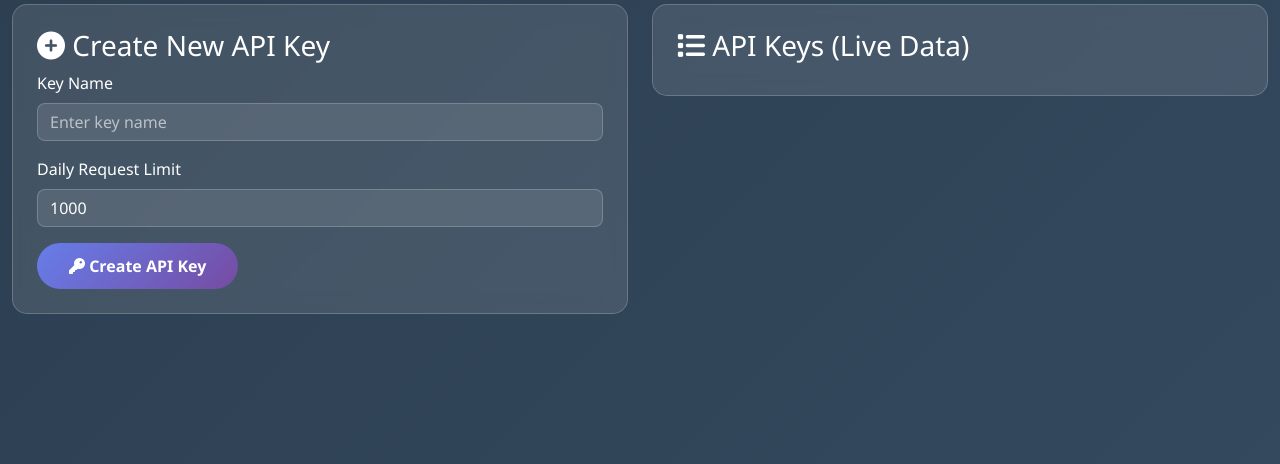
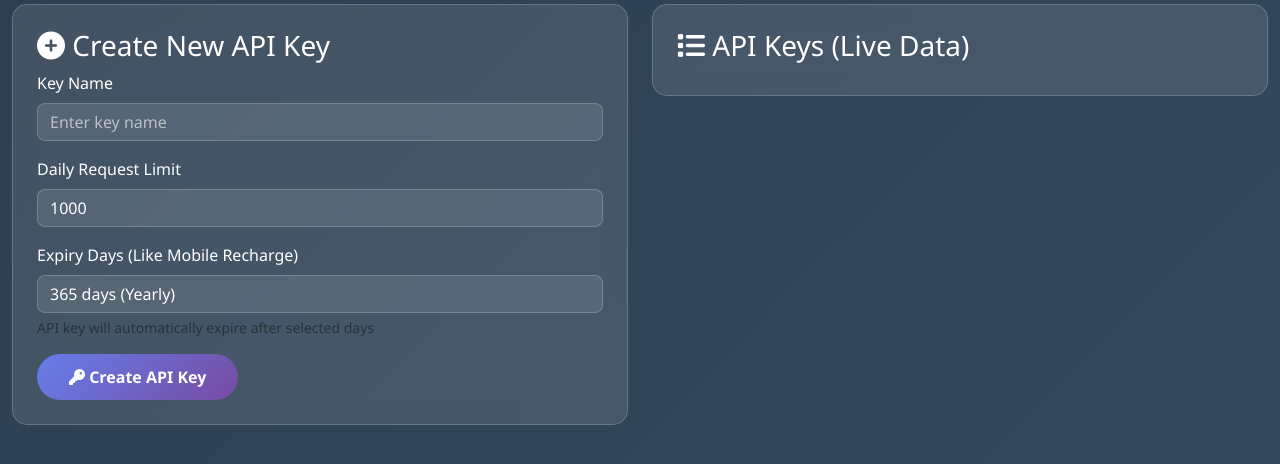
Before and after one commit to Probotsvip/over, a Flask app: template templates/admin_unified.html in a window 1280 px wide, after a click on "API Management". Shown: the part 269-733 px from the top of the page. Run offline with Flask 3, Linux system fonts and the light colour scheme; the template is opened without the code that fills it: most values are stand-ins (such as "Sample title", 1, 10 or a date in 2020).

Commit message:
Add expiration and daily request limits for API keys
Updates `APIKey` model to include `expiry_days`, `daily_requests`, and `status`. Modifies `validate_api_key` to check for expiration and reset daily requests. Enhances key creation to allow specifying expiry days and includes status/expiry in the admin UI.

Replit-Commit-Author: Agent
Replit-Commit-Session-Id: 266bc4ca-90a8-40a8-aee7-2bc92191eb48
Replit-Commit-Checkpoint-Type: full_checkpoint
Replit-Commit-Screenshot-Url: https://storage.googleapis.com/screenshot-production-us-central1/21b7967b-21d4-49dc-b0ff-e463a5b6c435/266bc4ca-90a8-40a8-aee7-2bc92191eb48/QwDEmUW

```diff
--- a/app.py
+++ b/app.py
@@ -109,7 +109,31 @@ def validate_api_key(api_key: str) -> Optional[APIKey]:
 
                 api_key_obj = APIKey.from_dict(key_doc)
 
-                # Check if expired
+                # Auto-expire if needed
+                if api_key_obj.auto_expire_if_needed():
+                    try:
+                        api_keys_collection_sync.update_one(
+                            {"key": api_key},
+                            {"$set": {"status": "expired"}}
+                        )
+                    except Exception as e:
+                        logger.error(f"Error updating expired status: {e}")
+                    return None
+
+                # Auto-reset daily requests at midnight
+                if api_key_obj.auto_reset_if_needed():
+                    try:
+                        api_keys_collection_sync.update_one(
+                            {"key": api_key},
+                            {"$set": {
+                                "daily_requests": 0,
+                                "reset_at": api_key_obj.reset_at
+                            }}
+                        )
+                    except Exception as e:
+                        logger.error(f"Error updating reset status: {e}")
+
+                # Check if expired after auto-check
                 if api_key_obj.is_expired():
                     return None
 
@@ -117,7 +141,7 @@ def validate_api_key(api_key: str) -> Optional[APIKey]:
                 if api_key_obj.remaining_requests() <= 0:
                     return None
 
-                # Reset count if needed
+                # Legacy support for old count field
                 if datetime.now() > api_key_obj.reset_at:
                     api_key_obj.count = 0
                     api_key_obj.reset_at = datetime.now() + timedelta(days=1)
@@ -181,16 +205,20 @@ def require_api_key(f):
         if not api_key_obj:
             return jsonify({"error": "Invalid or expired API key"}), 401
 
-        # Increment usage count
+        # Increment usage count with new method
         if api_keys_collection_sync is not None:
             api_keys_collection_sync.update_one(
                 {"key": api_key},
-                {"$inc": {"count": 1}}
+                {"$inc": {
+                    "count": 1,
+                    "daily_requests": 1,
+                    "total_requests": 1
+                }}
             )
         else:
             # Update fallback storage
             if api_key in fallback_api_keys:
-                fallback_api_keys[api_key].count += 1
+                fallback_api_keys[api_key].increment_requests()
 
         # Log API usage
         if logs_collection_sync is not None:
@@ -424,9 +452,13 @@ def create_api_key():
         data = request.get_json()
         name = data.get('name')
         daily_limit = data.get('daily_limit', 100)
+        expiry_days = data.get('expiry_days', 365)
 
         if not name:
             return jsonify({"error": "Name is required"}), 400
+
+        if expiry_days < 1 or expiry_days > 3650:  # Max 10 years
+            return jsonify({"error": "Expiry days must be between 1 and 3650"}), 400
 
         # Generate new API key
         new_key = secrets.token_hex(32)
@@ -438,6 +470,7 @@ def create_api_key():
             key=new_key,
             name=name,
             daily_limit=daily_limit,
+            expiry_days=expiry_days,
             created_by=admin_key
         )
 
@@ -446,7 +479,14 @@ def create_api_key():
         else:
             fallback_api_keys[new_key] = api_key
 
-        return jsonify({"key": new_key, "name": name, "daily_limit": daily_limit})
+        return jsonify({
+            "key": new_key,
+            "name": name,
+            "daily_limit": daily_limit,
+            "expiry_days": expiry_days,
+            "valid_until": api_key.valid_until.isoformat(),
+            "status": "active"
+        })
 
     except Exception as e:
         logger.error(f"Error creating API key: {e}")
@@ -497,6 +537,54 @@ def get_stats():
     except Exception as e:
         logger.error(f"Error getting stats: {e}")
         return jsonify({"error": "Internal server error"}), 500
+
+@app.route('/api/admin/maintenance', methods=['POST'])
+@require_admin_key
+def run_maintenance():
+    """Run maintenance tasks - auto-expire keys and reset daily counters"""
+    try:
+        expired_count = 0
+        reset_count = 0
+
+        if api_keys_collection_sync is not None:
+            # Find all keys
+            all_keys = api_keys_collection_sync.find({})
+
+            for key_doc in all_keys:
+                api_key_obj = APIKey.from_dict(key_doc)
+                updated = False
+
+                # Check and auto-expire
+                if api_key_obj.auto_expire_if_needed():
+                    api_keys_collection_sync.update_one(
+                        {"key": api_key_obj.key},
+                        {"$set": {"status": "expired"}}
+                    )
+                    expired_count += 1
+                    updated = True
+
+                # Check and auto-reset daily counters
+                if api_key_obj.auto_reset_if_needed():
+                    api_keys_collection_sync.update_one(
+                        {"key": api_key_obj.key},
+                        {"$set": {
+                            "daily_requests": 0,
+                            "reset_at": api_key_obj.reset_at
+                        }}
+                    )
+                    reset_count += 1
+                    updated = True
+
+        return jsonify({
+            "status": "success",
+            "expired_keys": expired_count,
+            "reset_counters": reset_count,
+            "timestamp": datetime.now().isoformat()
+        })
+
+    except Exception as e:
+        logger.error(f"Error in maintenance: {e}")
+        return jsonify({"error": "Maintenance failed"}), 500
 
 @app.route('/health')
 def health_check():
--- a/templates/admin_unified.html
+++ b/templates/admin_unified.html
@@ -336,6 +336,19 @@
                                 <div class="mb-3">
                                     <label for="dailyLimit" class="form-label">Daily Request Limit</label>
                                     <input type="number" class="form-control" id="dailyLimit" value="1000" min="1" max="50000">
+                                </div>
+                                <div class="mb-3">
+                                    <label for="expiryDays" class="form-label">Expiry Days (Like Mobile Recharge)</label>
+                                    <select class="form-control" id="expiryDays">
+                                        <option value="7">7 days (Weekly)</option>
+                                        <option value="30">30 days (Monthly)</option>
+                                        <option value="90">90 days (Quarterly)</option>
+                                        <option value="180">180 days (Half Year)</option>
+                                        <option value="365" selected>365 days (Yearly)</option>
+                                        <option value="730">730 days (2 Years)</option>
+                                        <option value="1095">1095 days (3 Years)</option>
+                                    </select>
+                                    <div class="form-text text-muted">API key will automatically expire after selected days</div>
                                 </div>
                                 <button type="submit" class="btn btn-gradient">
                                     <i class="fas fa-key"></i> Create API Key
```
Also changed, not shown: models.py (+51 -8 lines), static/admin.js (+22 -2 lines), templates/admin.html (+15 -1 lines).
